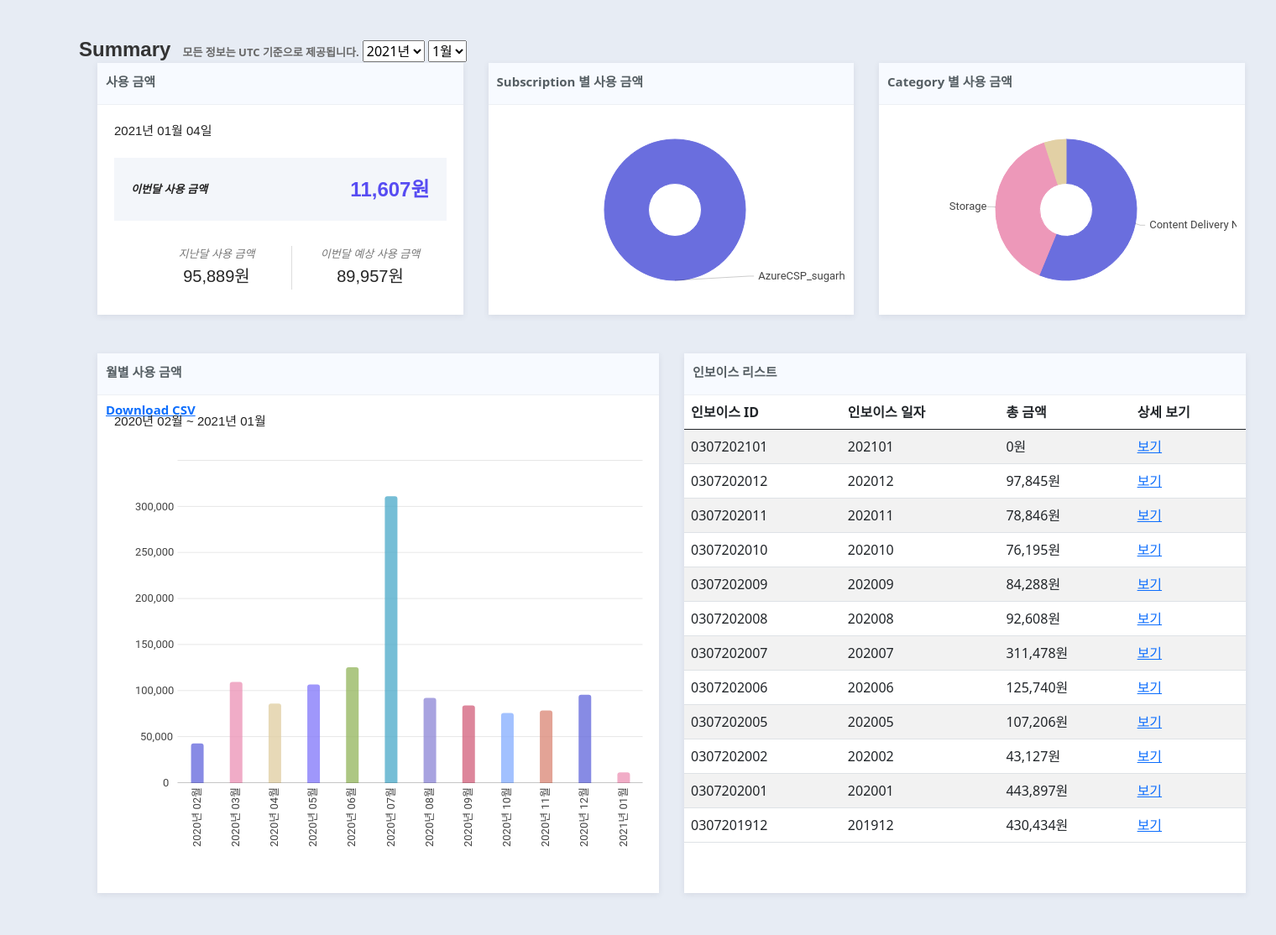
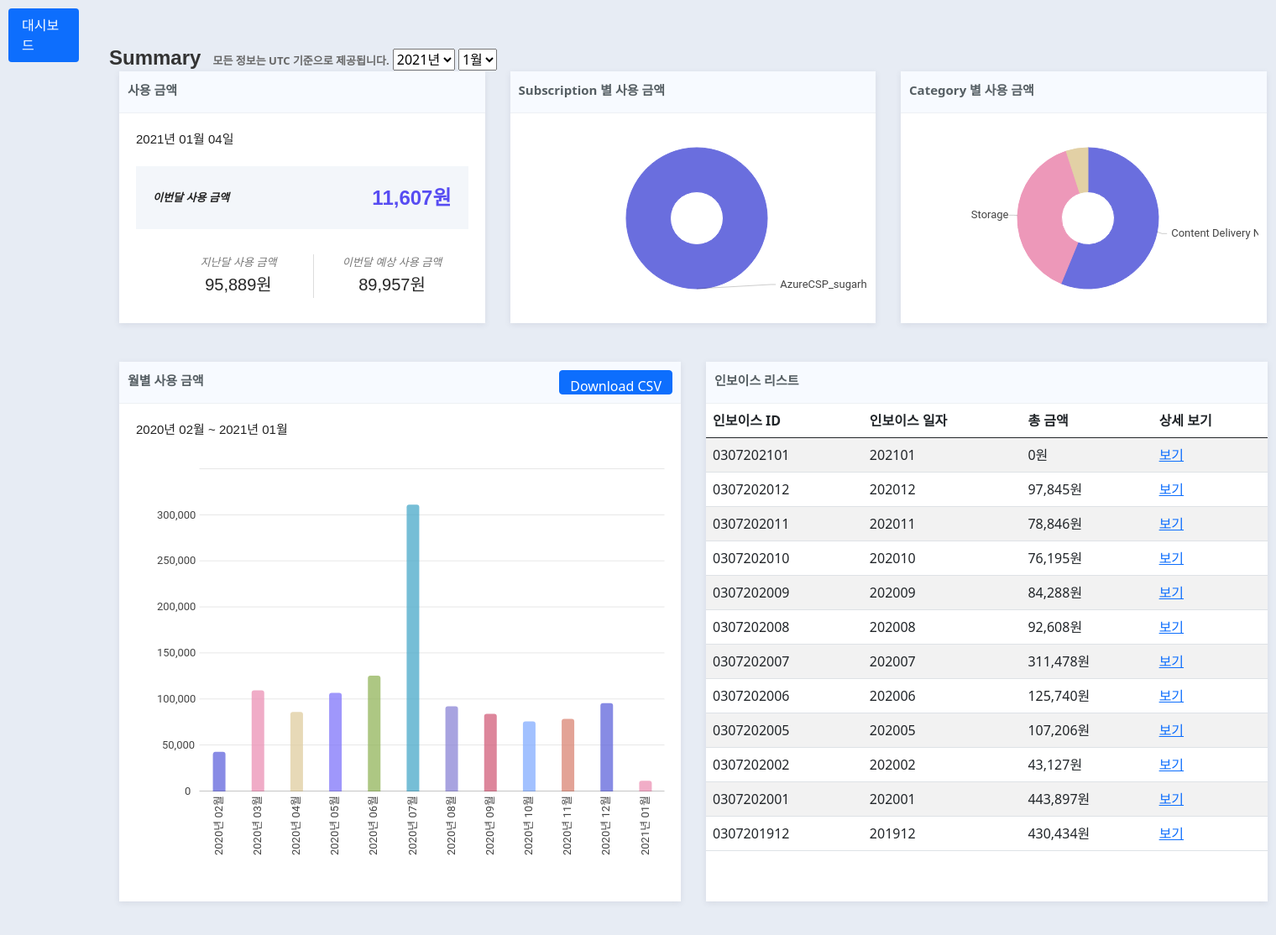
Before and after one commit to rokag3-gb/BillingPortal2.0, a Django app: page /dashboard in a window 1520 px wide. Shown: the part 56-1170 px from the top of the page at 84% size. Run offline with Django 3.2, Linux system fonts and the light colour scheme; the visitor is signed in with stand-in values (Sample User, id 1); some libraries are stand-ins or nearby versions.

Commit message:
깨진 UI 정리

```diff
--- a/portal/templates/portal/dashboard.html
+++ b/portal/templates/portal/dashboard.html
@@ -6,7 +6,7 @@
     <div class="summary">
 
         <!-- tit_h2 -->
-        <div class="table_row tit_h2">
+        <div class="table_row tit_h2"  style="margin: 10px;">
             <b>
                 <h2><i class="xi xi-chart-bar"></i> Summary</h2>
                 <span>모든 정보는 UTC 기준으로 제공됩니다.</span>
@@ -646,17 +646,11 @@
                 <!-- contBox -->
                 <div class="contBox">
                     <!-- tit_h3 -->
-                    <div class="table_row tit_h3">
-                        <b>
+                    <div class="table_row tit_h3" style="display: flex; flex-direction: row;">
+                        <b style="flex: 1">
                             <h3>월별 사용 금액</h3>
                         </b>
-                        <b class="right">
-                            <a href="#" class="btn_md btn_primary"
-                                onclick="clipperBase.exportCSV(this,&#39;monthly_usage_trend&#39;);"
-                                data-filenm="monthly_usage_trend">
-                                <i class="xi xi-download"></i> Download CSV
-                            </a>
-                        </b>
+                        <button type="button" class="btn btn-primary">Download CSV</button>
                     </div>
                     <!-- //tit_h3 -->
 
--- a/portal/views.py
+++ b/portal/views.py
@@ -2,7 +2,11 @@ from django.shortcuts import render
 from django.http import HttpResponse, HttpRequest
 from django.contrib.auth.decorators import login_required
 
-sidebar_items = ["dashboard", "profile", "messages"]
+sidebar_items = [
+    {'name':'대시보드','path':"dashboard"},
+    # {'name':'프로필','path':"profile"},
+    # {'name':'메시지','path':"messages"}
+]
 
 # Create your views here.
 @login_required
```
